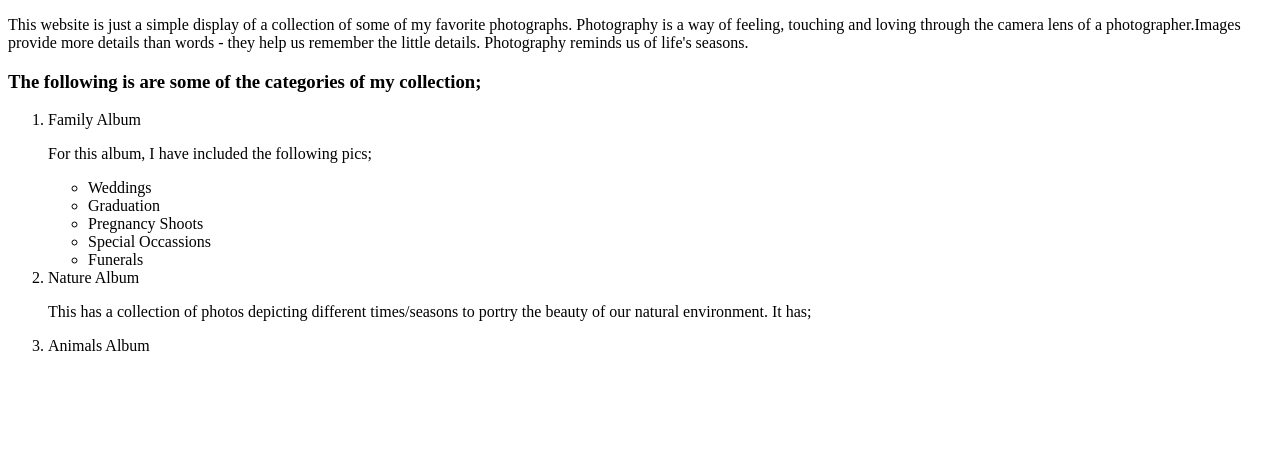
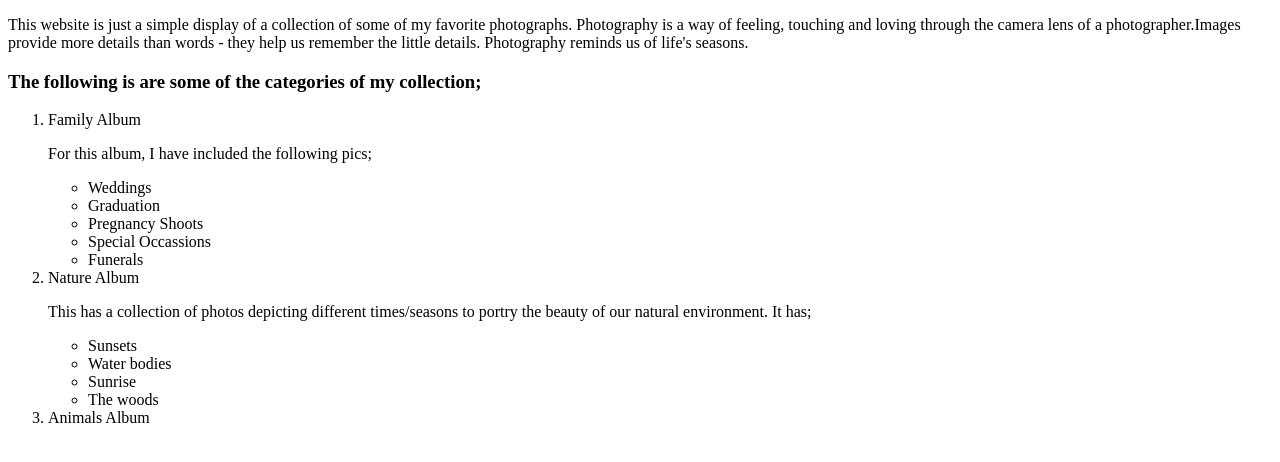
Before and after one commit to Esther-Anyona/epic-shoots, a plain HTML site: page photography_website.html in a window 1280 px wide. Drawn offline with Linux system fonts and the light colour scheme.

Commit message:
Add unordered list for the nature album

```diff
--- a/photography_website.html
+++ b/photography_website.html
@@ -25,6 +25,13 @@
 
         <p>This has a collection of photos depicting different times/seasons to portry the beauty of our natural environment. It has;</p>
 
+        <ul>
+            <li>Sunsets</li>
+            <li>Water bodies</li>
+            <li>Sunrise</li>
+            <li>The woods</li>
+        </ul>
+
         <li>Animals Album</li>
     </ol>
 
```
